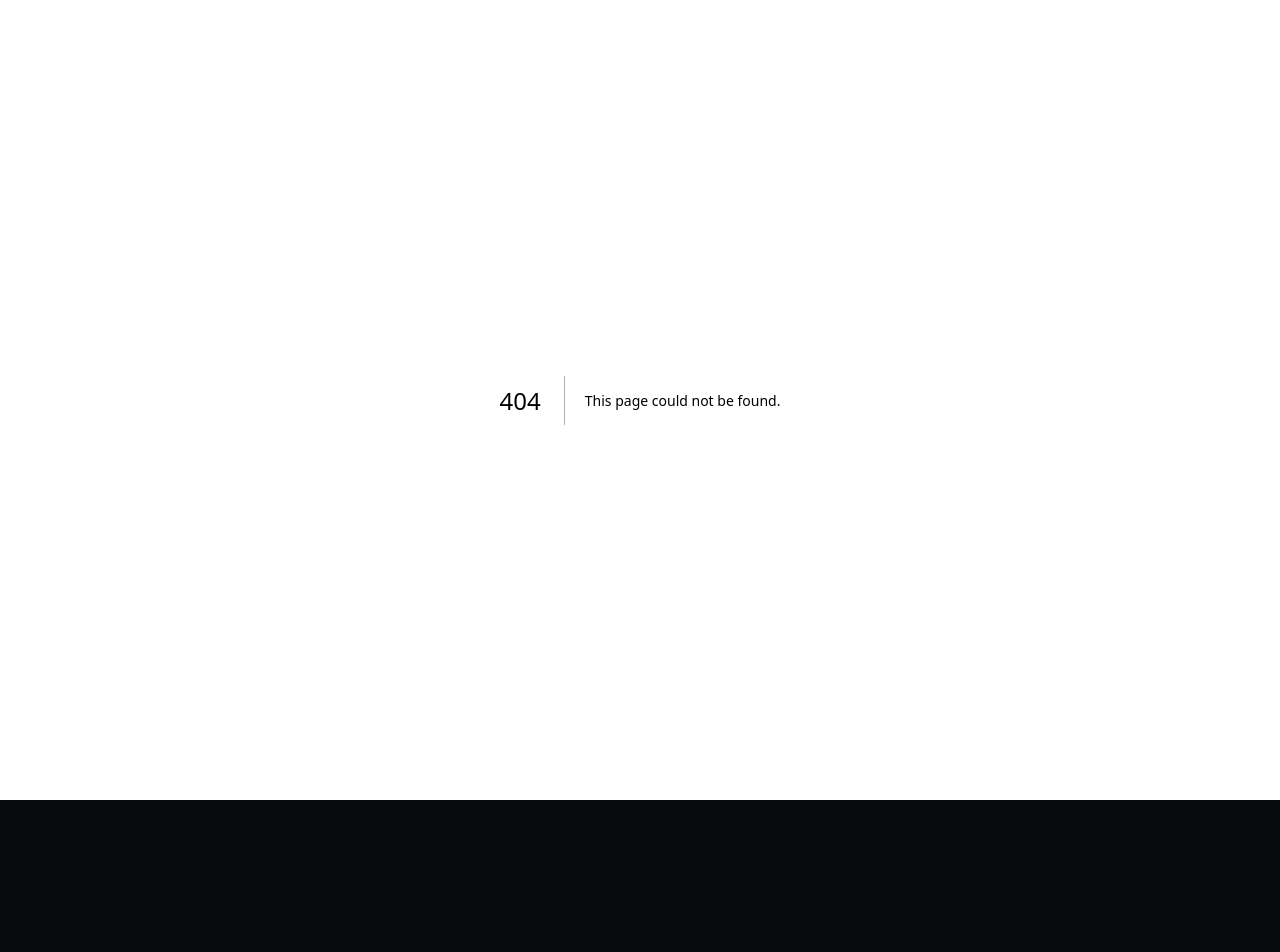
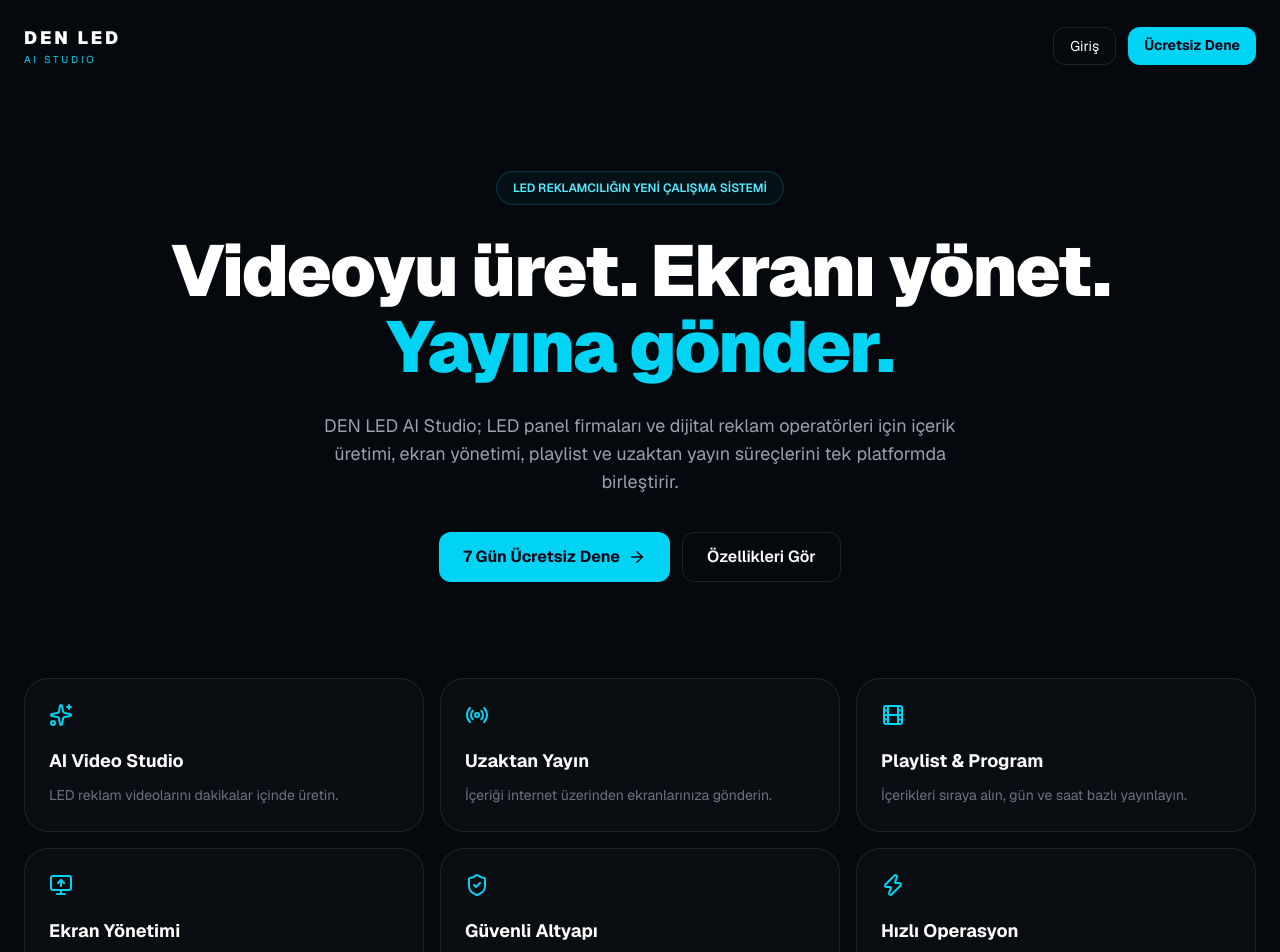
Before and after one commit to denledglobal-ops/den-led-studio, a Next.js app: page /tanitim in a window 1280 px wide. Before the commit this address had no page. Shown: the top 952 px of the page. Before the commit the page ends 800 px from the top, so only its background shows below. Built offline with nearby package versions, Linux system fonts and the light colour scheme.

Commit message:
Add public DEN LED sales landing page

```diff
--- /dev/null
+++ b/src/app/tanitim/page.tsx
@@ -0,0 +1,29 @@
+import Link from "next/link";
+import { ArrowRight, Film, MonitorUp, Radio, ShieldCheck, Sparkles, Zap } from "lucide-react";
+
+const features = [
+  ["AI Video Studio", "LED reklam videolarını dakikalar içinde üretin.", Sparkles],
+  ["Uzaktan Yayın", "İçeriği internet üzerinden ekranlarınıza gönderin.", Radio],
+  ["Playlist & Program", "İçerikleri sıraya alın, gün ve saat bazlı yayınlayın.", Film],
+  ["Ekran Yönetimi", "Tüm LED ekranlarınızı tek panelden yönetin.", MonitorUp],
+  ["Güvenli Altyapı", "Firma bazlı erişim, cihaz eşleştirme ve güvenli yayın.", ShieldCheck],
+  ["Hızlı Operasyon", "İçerik üretiminden ekrana kadar tek iş akışı.", Zap],
+];
+
+export default function TanitimPage() {
+  return <main className="min-h-screen bg-[#05080d] text-white">
+    <header className="mx-auto flex max-w-7xl items-center justify-between px-6 py-6">
+      <div><div className="text-lg font-black tracking-[.16em]">DEN LED</div><div className="text-[10px] tracking-[.28em] text-cyan-400">AI STUDIO</div></div>
+      <div className="flex gap-3"><Link href="/giris" className="rounded-xl border border-white/10 px-4 py-2 text-sm">Giriş</Link><Link href="/giris" className="rounded-xl bg-cyan-400 px-4 py-2 text-sm font-bold text-slate-950">Ücretsiz Dene</Link></div>
+    </header>
+    <section className="mx-auto max-w-7xl px-6 pb-24 pt-20 text-center">
+      <div className="mx-auto inline-flex rounded-full border border-cyan-400/20 bg-cyan-400/5 px-4 py-2 text-xs font-semibold text-cyan-300">LED REKLAMCILIĞIN YENİ ÇALIŞMA SİSTEMİ</div>
+      <h1 className="mx-auto mt-7 max-w-5xl text-5xl font-black leading-[1.05] tracking-tight sm:text-7xl">Videoyu üret. Ekranı yönet. <span className="text-cyan-400">Yayına gönder.</span></h1>
+      <p className="mx-auto mt-7 max-w-2xl text-base leading-7 text-zinc-400 sm:text-lg">DEN LED AI Studio; LED panel firmaları ve dijital reklam operatörleri için içerik üretimi, ekran yönetimi, playlist ve uzaktan yayın süreçlerini tek platformda birleştirir.</p>
+      <div className="mt-9 flex flex-wrap justify-center gap-3"><Link href="/giris" className="inline-flex items-center gap-2 rounded-xl bg-cyan-400 px-6 py-3 font-bold text-slate-950">7 Gün Ücretsiz Dene <ArrowRight size={18}/></Link><a href="#ozellikler" className="rounded-xl border border-white/10 px-6 py-3 font-semibold">Özellikleri Gör</a></div>
+    </section>
+    <section id="ozellikler" className="mx-auto grid max-w-7xl gap-4 px-6 pb-24 md:grid-cols-3">{features.map(([title,desc,Icon]) => { const I=Icon as typeof Sparkles; return <article key={String(title)} className="rounded-3xl border border-white/[.08] bg-white/[.025] p-6"><I className="text-cyan-400" size={24}/><h2 className="mt-5 text-lg font-bold">{String(title)}</h2><p className="mt-2 text-sm leading-6 text-zinc-500">{String(desc)}</p></article>})}</section>
+    <section className="border-y border-white/[.06] bg-cyan-400/[.035]"><div className="mx-auto max-w-5xl px-6 py-20 text-center"><h2 className="text-3xl font-black sm:text-4xl">LED işinizi tek merkezden yönetin.</h2><p className="mx-auto mt-4 max-w-xl text-zinc-400">Hesabınızı oluşturun, ekranlarınızı ekleyin ve DEN LED çalışma alanınızı kullanmaya başlayın.</p><Link href="/giris" className="mt-7 inline-flex items-center gap-2 rounded-xl bg-cyan-400 px-6 py-3 font-bold text-slate-950">Hemen Başla <ArrowRight size={18}/></Link></div></section>
+    <footer className="mx-auto flex max-w-7xl flex-col gap-2 px-6 py-8 text-xs text-zinc-600 sm:flex-row sm:justify-between"><span>© 2026 DEN LED Global</span><span>AI destekli LED içerik ve yayın platformu</span></footer>
+  </main>;
+}
```
